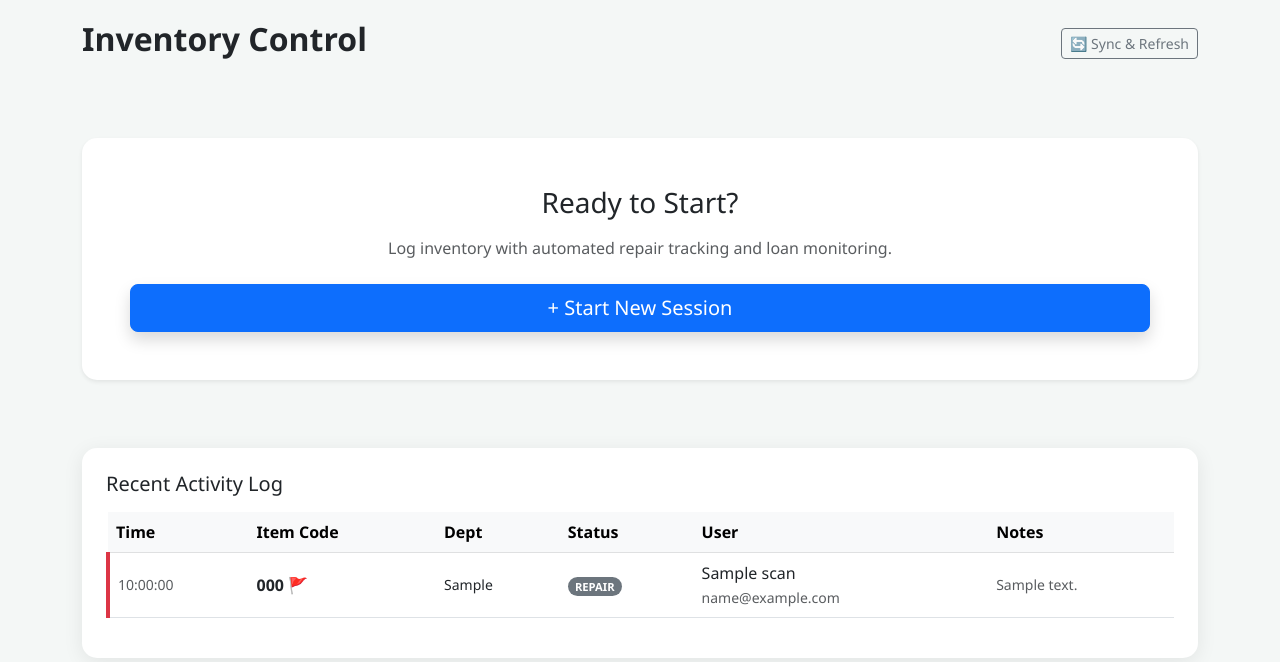
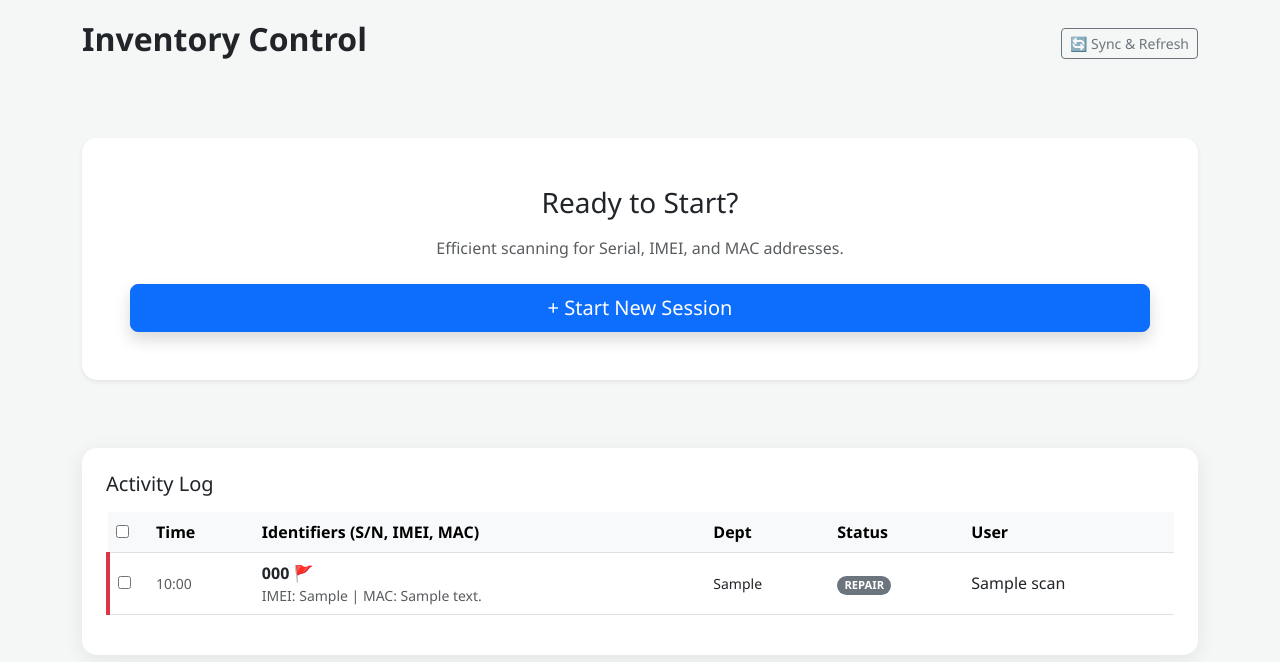
Before and after one commit to 3k100612-max/Inventory, a Flask app: page / in a window 1280 px wide. Shown: the top 662 px of the page. Run offline with Flask 3, Linux system fonts and the light colour scheme; tables that the repository leaves empty hold one stand-in row (values such as "Sample post").

Commit message:
Update index.html

```diff
--- a/templates/index.html
+++ b/templates/index.html
@@ -12,7 +12,9 @@
         #reader-container { position: relative; width: 100%; border-radius: 15px; overflow: hidden; background: #222; min-height: 300px; }
         .session-info-bar { display: none; background: #fff; border-left: 6px solid #0d6efd; padding: 20px; border-radius: 12px; margin-bottom: 20px; }
         .overdue-row { background-color: #fff5f5 !important; border-left: 4px solid #dc3545; }
+        .active-scan-field { border: 3px solid #0d6efd !important; background-color: #e7f1ff !important; }
         .status-badge { font-size: 0.7rem; text-transform: uppercase; font-weight: bold; }
+        .delete-toolbar { display: none; }
     </style>
 </head>
 <body>
@@ -46,8 +48,24 @@
     <div id="scanner_section" style="display:none;">
         <div class="card p-3">
             <div id="reader-container"><div id="reader"></div></div>
-            <div class="mt-3">
-                <input type="text" id="manual_code" class="form-control form-control-lg" placeholder="Manual serial number entry...">
+
+            <div class="row mt-3 g-2">
+                <div class="col-md-4">
+                    <label class="small fw-bold text-primary">SERIAL NUMBER (REQUIRED)</label>
+                    <input type="text" id="scan_serial" class="form-control active-scan-field" placeholder="Scan Serial..." onclick="setActiveField('scan_serial')">
+                </div>
+                <div class="col-md-4">
+                    <label class="small fw-bold">IMEI (OPTIONAL)</label>
+                    <input type="text" id="scan_imei" class="form-control" placeholder="Scan or Skip..." onclick="setActiveField('scan_imei')">
+                </div>
+                <div class="col-md-4">
+                    <label class="small fw-bold">MAC ADDRESS (OPTIONAL)</label>
+                    <input type="text" id="scan_mac" class="form-control" placeholder="Scan or Skip..." onclick="setActiveField('scan_mac')">
+                </div>
+            </div>
+            <div class="mt-3 text-center">
+                <button id="btn_save_multi" class="btn btn-success btn-lg w-100 fw-bold shadow-sm" onclick="saveData()" disabled>SAVE RECORD</button>
+                <p class="small text-muted mt-2">Serial is required. IMEI and MAC can be left blank.</p>
             </div>
         </div>
     </div>
@@ -56,37 +74,48 @@
     <div id="start_section" class="text-center py-5">
         <div class="card p-5 border-0 shadow-sm">
             <h3 class="mb-3">Ready to Start?</h3>
-            <p class="text-muted mb-4">Log inventory with automated repair tracking and loan monitoring.</p>
-            <button class="btn btn-primary btn-lg px-5 shadow" data-bs-toggle="modal" data-bs-target="#setupModal">
-                + Start New Session
-            </button>
+            <p class="text-muted mb-4">Efficient scanning for Serial, IMEI, and MAC addresses.</p>
+            <button class="btn btn-primary btn-lg px-5 shadow" data-bs-toggle="modal" data-bs-target="#setupModal">+ Start New Session</button>
         </div>
     </div>
 
     <!-- HISTORY LOG -->
     <div class="card p-4">
-        <h5 class="mb-3">Recent Activity Log</h5>
+        <div class="d-flex justify-content-between align-items-center mb-3">
+            <h5 class="m-0">Activity Log</h5>
+            <div id="delete_toolbar" class="delete-toolbar">
+                <button class="btn btn-danger btn-sm fw-bold" onclick="deleteSelected()">🗑️ Delete Selected</button>
+            </div>
+        </div>
+
         <div class="table-responsive">
             <table class="table table-hover align-middle">
                 <thead class="table-light">
                     <tr>
+                        <th style="width: 40px;"><input type="checkbox" id="select_all" onclick="toggleAll(this)"></th>
                         <th>Time</th>
-                        <th>Item Code</th>
+                        <th>Identifiers (S/N, IMEI, MAC)</th>
                         <th>Dept</th>
                         <th>Status</th>
                         <th>User</th>
-                        <th>Notes</th>
                     </tr>
                 </thead>
                 <tbody id="history_body">
                     {% for scan in scans %}
                     <tr class="{% if scan.is_flagged %}overdue-row{% endif %}">
-                        <td class="small text-muted">{{ scan.timestamp.strftime('%H:%M:%S') }}</td>
-                        <td class="fw-bold">{{ scan.code }}{% if scan.is_flagged %} 🚩{% endif %}</td>
+                        <td><input type="checkbox" class="row-check" value="{{ scan.id }}" onclick="updateToolbar()"></td>
+                        <td class="small text-muted">{{ scan.timestamp.strftime('%H:%M') }}</td>
+                        <td>
+                            <div class="fw-bold">{{ scan.code }}{% if scan.is_flagged %} 🚩{% endif %}</div>
+                            <div class="small text-muted">
+                                {% if scan.imei %}IMEI: {{ scan.imei }}{% endif %}
+                                {% if scan.mac_address %} | MAC: {{ scan.mac_address }}{% endif %}
+                                {% if not scan.imei and not scan.mac_address %}-{% endif %}
+                            </div>
+                        </td>
                         <td class="small">{{ scan.department or '-' }}</td>
                         <td><span class="badge rounded-pill bg-secondary status-badge">{{ scan.status }}</span></td>
-                        <td>{{ scan.person_name }}<br><small class="text-muted">{{ scan.email or '' }}</small></td>
-                        <td class="small text-muted">{{ scan.notes or '' }}</td>
+                        <td>{{ scan.person_name }}</td>
                     </tr>
                     {% endfor %}
                 </tbody>
@@ -108,7 +137,6 @@
                     <label class="form-label fw-bold">User Name</label>
                     <input type="text" id="m_user" class="form-control" placeholder="Enter user name">
                 </div>
-
                 <div class="mb-3">
                     <label class="form-label fw-bold">Department</label>
                     <select id="m_dept" class="form-select" onchange="toggleDeptOther()">
@@ -121,7 +149,6 @@
                     </select>
                     <input type="text" id="m_dept_other" class="form-control mt-2" placeholder="Enter department name..." style="display:none;">
                 </div>
-
                 <div class="mb-3">
                     <label class="form-label fw-bold">Scan Mode</label>
                     <div class="btn-group w-100">
@@ -131,19 +158,16 @@
                         <label class="btn btn-outline-primary" for="mode2">Bulk Scan</label>
                     </div>
                 </div>
-
                 <div class="mb-3">
                     <label class="form-label fw-bold">Device Type</label>
-                    <select id="m_device" class="form-select" onchange="togglePeri()">
+                    <select id="m_device" class="form-select">
                         <option value="Laptop">Laptop</option>
                         <option value="Mobile">Mobile Phone</option>
                         <option value="Monitor">Monitor</option>
                         <option value="Docking Station">Docking Station</option>
-                        <option value="Peripherals">Other Peripherals</option>
+                        <option value="Peripherals">Other</option>
                     </select>
-                    <input type="text" id="m_peri" class="form-control mt-2" placeholder="Specify peripheral..." style="display:none;">
                 </div>
-
                 <div class="mb-3">
                     <label class="form-label fw-bold">Update Status</label>
                     <div class="row g-2">
@@ -153,17 +177,11 @@
                         <div class="col-6"><input type="radio" class="btn-check" name="status" id="st4" value="Repair" onchange="checkLoan()"><label class="btn btn-sm btn-outline-warning w-100" for="st4">Repair</label></div>
                     </div>
                 </div>
-
                 <div id="loan_section" class="bg-light p-3 rounded mb-3" style="display:none;">
-                    <label class="form-label fw-bold text-primary small">LOAN DETAILS</label>
                     <input type="email" id="m_email" class="form-control mb-2" placeholder="Borrower's Email">
                     <input type="date" id="m_date" class="form-control">
                 </div>
-
-                <div class="mb-0">
-                    <label class="form-label fw-bold">Notes</label>
-                    <textarea id="m_notes" class="form-control" rows="2" placeholder="Optional notes..."></textarea>
-                </div>
+                <textarea id="m_notes" class="form-control" rows="2" placeholder="Optional notes..."></textarea>
             </div>
             <div class="modal-footer border-0">
                 <button class="btn btn-primary w-100 py-3 fw-bold" onclick="confirmSetup()">CONFIRM & START</button>
@@ -175,19 +193,43 @@
 <script src="https://cdn.jsdelivr.net/npm/bootstrap@5.3.0/dist/js/bootstrap.bundle.min.js"></script>
 <script>
 let scanner;
+let activeFieldId = 'scan_serial';
 let session = { user: '', dept: '', mode: '', device: '', status: '', email: '', date: '', notes: '' };
 
-function togglePeri() { document.getElementById('m_peri').style.display = (document.getElementById('m_device').value === 'Peripherals') ? 'block' : 'none'; }
+function toggleDeptOther() { document.getElementById('m_dept_other').style.display = (document.getElementById('m_dept').value === 'Others') ? 'block' : 'none'; }
 function checkLoan() { document.getElementById('loan_section').style.display = (document.querySelector('input[name="status"]:checked').value === 'Loaned') ? 'block' : 'none'; }
-function toggleDeptOther() { document.getElementById('m_dept_other').style.display = (document.getElementById('m_dept').value === 'Others') ? 'block' : 'none'; }
+
+function setActiveField(id) {
+    activeFieldId = id;
+    document.querySelectorAll('#scanner_section input[type="text"]').forEach(el => el.classList.remove('active-scan-field'));
+    document.getElementById(id).classList.add('active-scan-field');
+}
+
+function toggleAll(source) {
+    document.querySelectorAll('.row-check').forEach(cb => cb.checked = source.checked);
+    updateToolbar();
+}
+
+function updateToolbar() {
+    const checkedCount = document.querySelectorAll('.row-check:checked').length;
+    document.getElementById('delete_toolbar').style.display = checkedCount > 0 ? 'block' : 'none';
+}
+
+function deleteSelected() {
+    const selected = Array.from(document.querySelectorAll('.row-check:checked')).map(cb => parseInt(cb.value));
+    if (!selected.length || !confirm(`Delete ${selected.length} records?`)) return;
+
+    fetch('/delete', {
+        method: 'POST',
+        headers: { 'Content-Type': 'application/json' },
+        body: JSON.stringify({ ids: selected })
+    }).then(() => location.reload());
+}
 
 function confirmSetup() {
     session.user = document.getElementById('m_user').value || 'User';
-
-    // Handle Department Selection
     const deptSelect = document.getElementById('m_dept').value;
     session.dept = (deptSelect === 'Others') ? document.getElementById('m_dept_other').value : deptSelect;
-
     session.mode = document.querySelector('input[name="mode"]:checked').value;
     session.device = document.getElementById('m_device').value;
     session.status = document.querySelector('input[name="status"]:checked').value;
@@ -195,10 +237,7 @@ function confirmSetup() {
     session.date = document.getElementById('m_date').value;
     session.notes = document.getElementById('m_notes').value;
 
-    const modalEl = document.getElementById('setupModal');
-    const modalInstance = bootstrap.Modal.getInstance(modalEl) || new bootstrap.Modal(modalEl);
-    modalInstance.hide();
-
+    bootstrap.Modal.getInstance(document.getElementById('setupModal')).hide();
     startUI();
 }
 
@@ -212,43 +251,47 @@ function startUI() {
     document.getElementById('ui_status').innerText = session.status;
     document.getElementById('ui_dept').innerText = session.dept;
     document.getElementById('ui_device').innerText = session.device;
-    if(session.status === 'Loaned') document.getElementById('ui_loan_msg').innerText = `DUE: ${session.date} | ${session.email}`;
 
     scanner = new Html5Qrcode("reader");
     scanner.start({ facingMode: "environment" }, { fps: 15, qrbox: 250 }, (text) => {
         if (navigator.vibrate) navigator.vibrate(100);
-        saveData(text);
+        document.getElementById(activeFieldId).value = text;
+
+        if (activeFieldId === 'scan_serial') {
+            setActiveField('scan_imei');
+            document.getElementById('btn_save_multi').disabled = false;
+        } else if (activeFieldId === 'scan_imei') {
+            setActiveField('scan_mac');
+        }
     });
 }
 
-function saveData(code) {
+function saveData() {
+    const serial = document.getElementById('scan_serial').value;
+    const imei = document.getElementById('scan_imei').value;
+    const mac = document.getElementById('scan_mac').value;
+
     fetch('/scanned', {
         method: 'POST',
         headers: { 'Content-Type': 'application/json' },
         body: JSON.stringify({
-            code: code,
-            person_name: session.user,
-            department: session.dept,
-            device_type: session.device,
-            status: session.status,
-            email: session.email,
-            return_date: session.date,
-            notes: session.notes
+            code: serial, imei: imei, mac_address: mac,
+            person_name: session.user, department: session.dept,
+            device_type: session.device, status: session.status,
+            email: session.email, return_date: session.date, notes: session.notes
         })
     })
     .then(r => r.json())
     .then(data => {
-        const time = new Date().toLocaleTimeString([], {hour: '2-digit', minute:'2-digit', second:'2-digit'});
-        const row = `<tr class="${data.is_flagged ? 'overdue-row' : ''}">
-            <td class="small text-muted">${time}</td>
-            <td class="fw-bold">${code}${data.is_flagged ? ' 🚩' : ''}</td>
-            <td class="small">${session.dept}</td>
-            <td><span class="badge rounded-pill bg-secondary status-badge">${session.status}</span></td>
-            <td>${session.user}</td>
-            <td class="small">${session.notes}</td>
-        </tr>`;
-        document.getElementById('history_body').insertAdjacentHTML('afterbegin', row);
         if(session.mode === 'single') finishSession();
+        else {
+            document.getElementById('scan_serial').value = '';
+            document.getElementById('scan_imei').value = '';
+            document.getElementById('scan_mac').value = '';
+            setActiveField('scan_serial');
+            document.getElementById('btn_save_multi').disabled = true;
+            location.reload();
+        }
     });
 }
 
@@ -257,9 +300,7 @@ function finishSession() {
     else location.reload();
 }
 
-document.getElementById('manual_code').addEventListener('keypress', (e) => {
-    if(e.key === 'Enter') { saveData(e.target.value); e.target.value = ''; }
-});
+document.getElementById('scan_serial').addEventListener('keypress', (e) => { if(e.key === 'Enter') setActiveField('scan_imei'); });
 </script>
 </body>
 </html>
```
